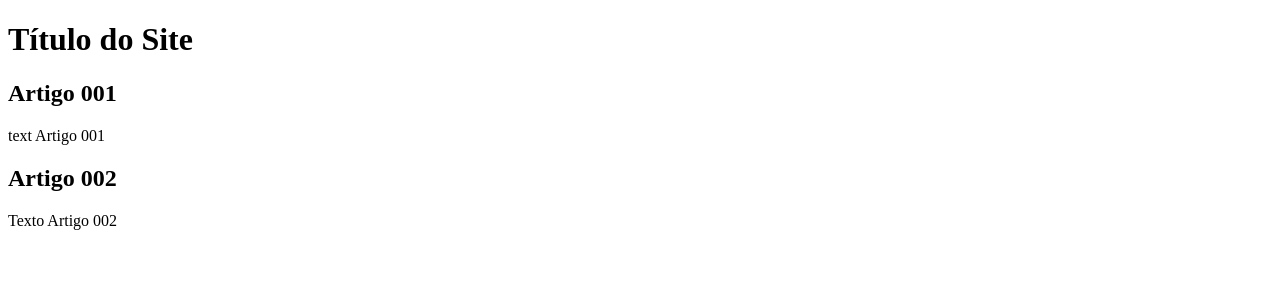
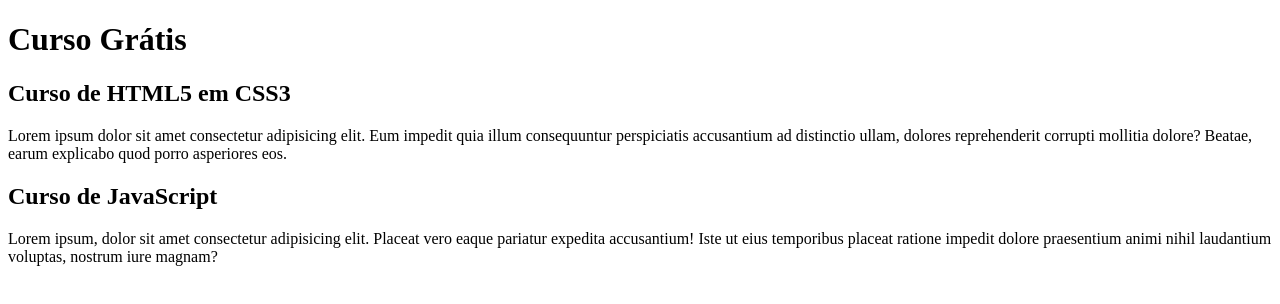
Before and after one commit to Montelvernner/projeto-site, a plain HTML site: page index.html in a window 1280 px wide. Drawn offline with Linux system fonts and the light colour scheme.

Commit message:
comecei a escrever o conteúdo

```diff
--- a/index.html
+++ b/index.html
@@ -9,15 +9,15 @@
 <body>
     <main>
         <header>
-            <h1>Título do Site</h1>
+            <h1>Curso Grátis</h1>
         </header>
         <article>
-            <h2>Artigo 001</h2>
-            <p>text Artigo 001</p>
+            <h2>Curso de HTML5 em CSS3</h2>
+            <p>Lorem ipsum dolor sit amet consectetur adipisicing elit. Eum impedit quia illum consequuntur perspiciatis accusantium ad distinctio ullam, dolores reprehenderit corrupti mollitia dolore? Beatae, earum explicabo quod porro asperiores eos.</p>
         </article>
         <article>
-            <h2>Artigo 002</h2>
-            <p>Texto Artigo 002</p>
+            <h2>Curso de JavaScript</h2>
+            <p>Lorem ipsum, dolor sit amet consectetur adipisicing elit. Placeat vero eaque pariatur expedita accusantium! Iste ut eius temporibus placeat ratione impedit dolore praesentium animi nihil laudantium voluptas, nostrum iure magnam?</p>
         </article>
     </main>
 </body>
```
